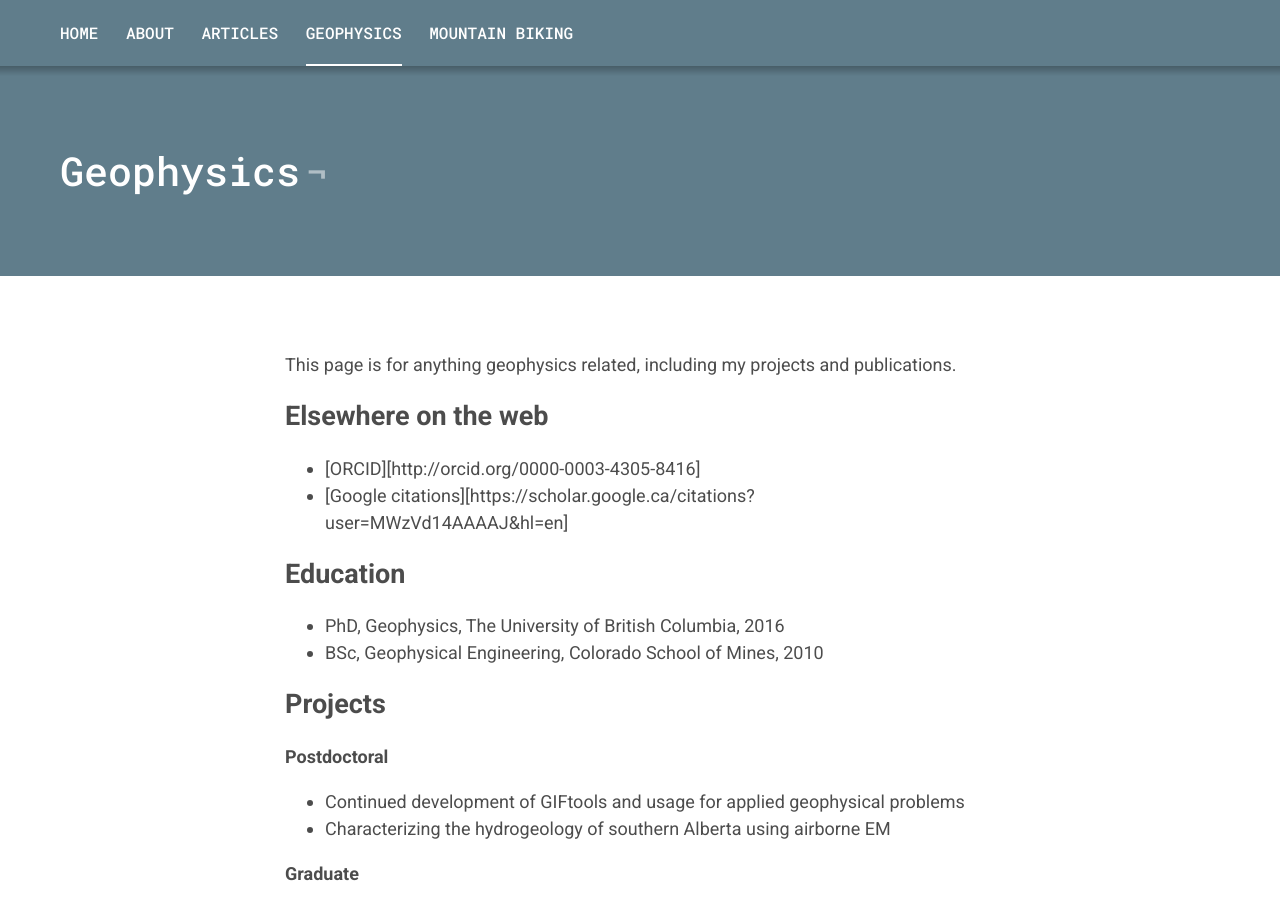
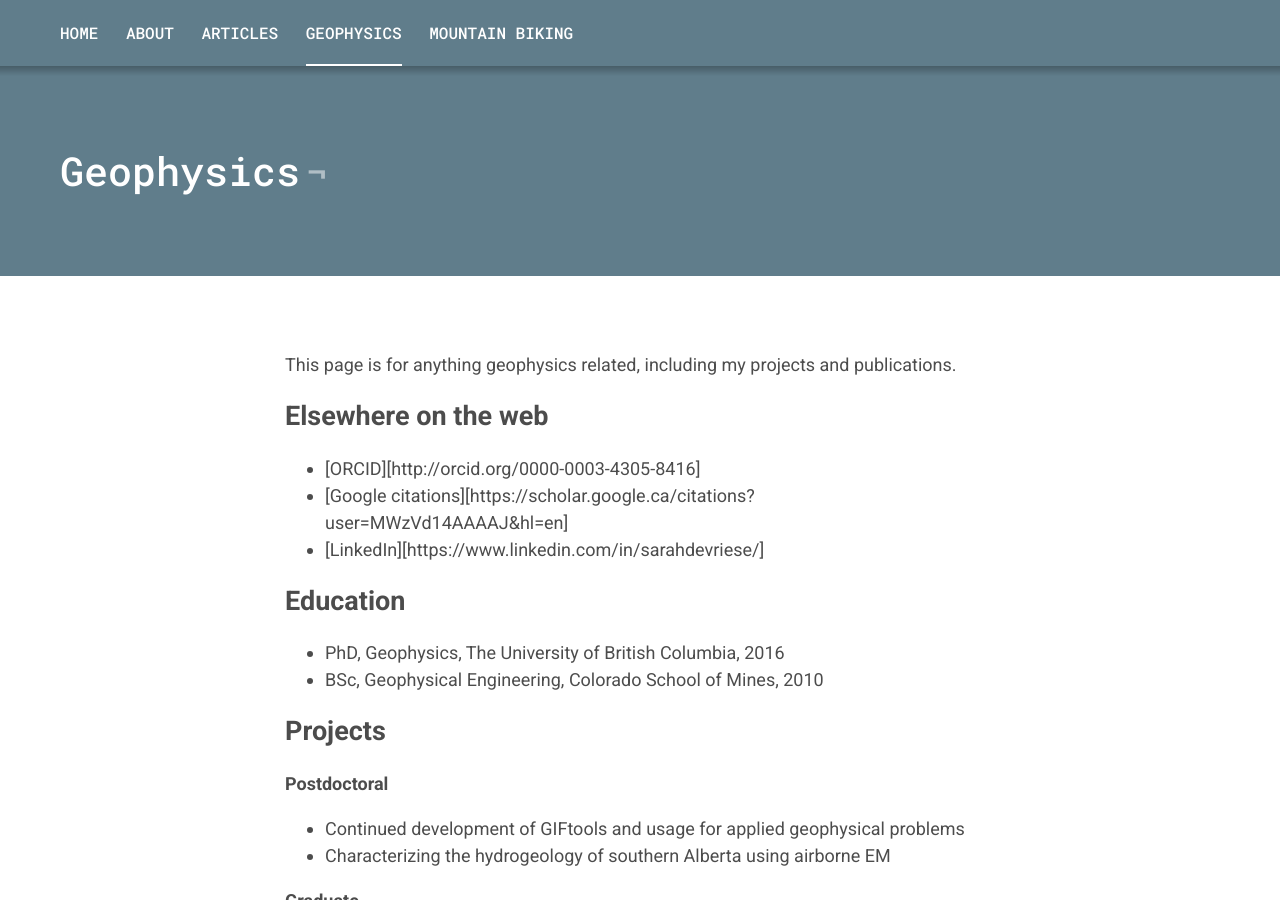
Before and after one commit to sdevriese/sdevriese.github.io, a Jekyll site: the page built from _pages/geophysics.markdown, in a window 1280 px wide and 900 px high. Built offline with Jekyll 4.4.1, drawn with Linux system fonts in a browser that asks for light colours.

Commit message:
Update geophysics.markdown

```diff
--- a/_pages/geophysics.markdown
+++ b/_pages/geophysics.markdown
@@ -10,6 +10,7 @@ This page is for anything geophysics related, including my projects and publicat
 
 * [ORCID][http://orcid.org/0000-0003-4305-8416]
 * [Google citations][https://scholar.google.ca/citations?user=MWzVd14AAAAJ&hl=en]
+* [LinkedIn][https://www.linkedin.com/in/sarahdevriese/]
 
 # Education
 
```
